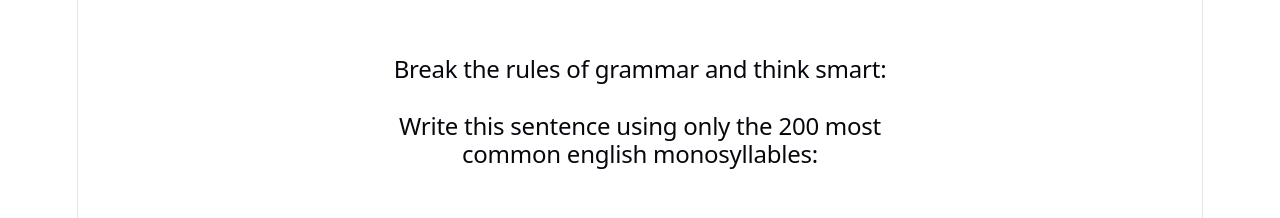
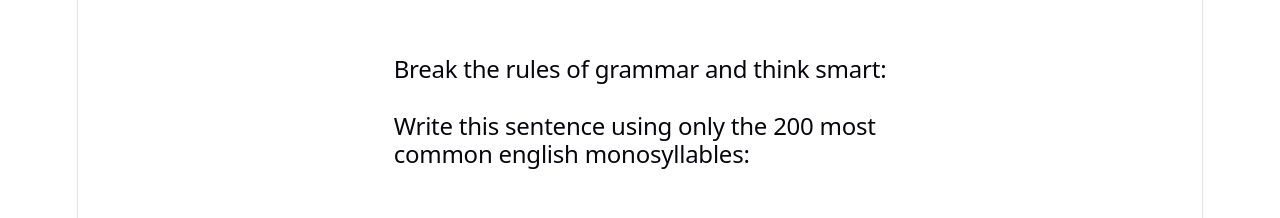
Before and after one commit to albatross310/proj, a React (Vite) app in the folder frontend/proj/: page / in a window 1280 px wide. Shown: the part 185-403 px from the top of the page. Built offline with nearby package versions, Linux system fonts and the light colour scheme; no server answers.

Commit message:
monosyllables 4

```diff
--- a/frontend/proj/src/App.jsx
+++ b/frontend/proj/src/App.jsx
@@ -103,7 +103,7 @@ function App() {
 return (
   <div style={{ display: "flex", flexDirection: "column", alignItems: "center", marginTop: 40 }}>
     <h2 style={{whiteSpace: "pre-line", marginTop: 200,
-      marginBottom: 50 }}>{prompt}
+      marginBottom: 50, textAlign: "left"}}>{prompt}
     </h2>
     <textarea
       style={{ width: "66%", height: 80 }}
```
